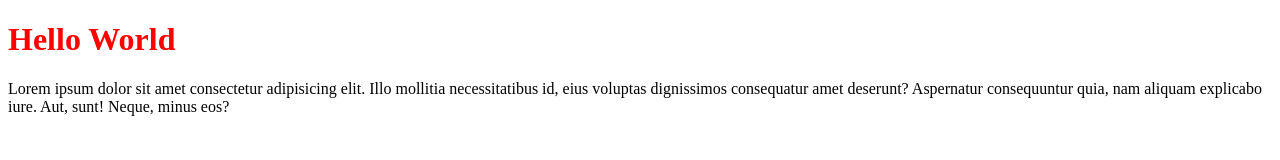
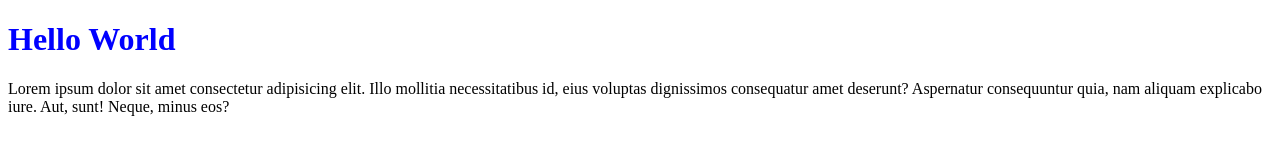
Before and after one commit to SethDimmer123/ASIDE--VISIBILITY-ORDER--NEGATIVE-MARGIN, a plain HTML site: page index.html in a window 1280 px wide. Drawn offline with Linux system fonts and the light colour scheme.

Commit message:
initial commit

```diff
--- a/index.html
+++ b/index.html
@@ -9,7 +9,7 @@
         h1{
             /* display:none; disappears heading HELLO WORLD */
             /* visibility: hidden; samething as above but the HELLO WORLD STILL TAKES UP THE SPACE */
-            color:blue;
+            color: blue !important;/* The "Important" flag "overrides" the color red because of the "important tag"*/
         }
 
         .hello{
```
